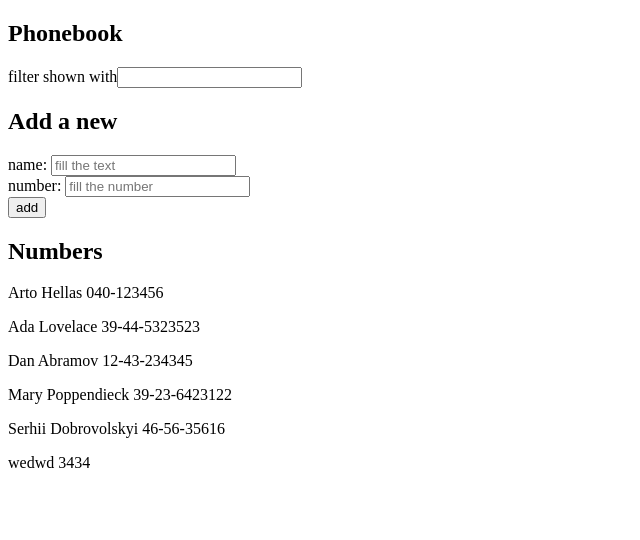
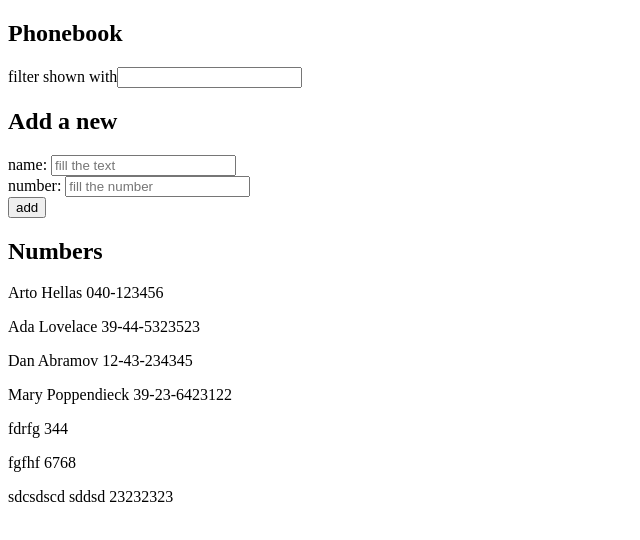
Before and after one commit to Serhii-Dobrovolskyi/Full-Stack-course-exercises, a React (Vite) app in the folder part2/thephonebook/: page / in a window 1280 px wide. Shown: the top 540 px of the page, without its empty margins (0-640 px from the left). Built offline with nearby package versions, Linux system fonts and the light colour scheme; data requests are answered from the project's data file.

Commit message:
added the task 2.12

```diff
--- a/part2/thephonebook/db.json
+++ b/part2/thephonebook/db.json
@@ -21,14 +21,19 @@
       "id": "4"
     },
     {
-      "name": "Serhii Dobrovolskyi",
-      "number": "46-56-35616",
-      "id": "5"
+      "id": 5,
+      "name": "fdrfg 344",
+      "number": ""
     },
     {
-      "id": 6,
-      "name": "wedwd",
-      "number": "3434"
+      "id": "ff7a",
+      "name": "fgfhf",
+      "number": "6768"
+    },
+    {
+      "id": "6eba",
+      "name": "sdcsdscd sddsd",
+      "number": "23232323"
     }
   ]
 }
--- a/part2/thephonebook/src/App.jsx
+++ b/part2/thephonebook/src/App.jsx
@@ -75,12 +75,12 @@ const App = () => {
       const newUser = {
         name: newName,
         number: newNumber,
-        id: persons.length + 1,
       };
-      axios.post("http://localhost:3001/persons", newUser).then(resp=>console.log(resp))
-      setPersons(persons.concat(newUser));
-      setNewName("");
-      setNewNumber("");
+      axios.post("http://localhost:3001/persons", newUser).then((response) => {
+        setPersons(persons.concat(response.data));
+        setNewName("");
+        setNewNumber("");
+      });
     }
   };
   const showPersons = !filterPersons
```
Also changed, not shown: 1 other file (tests, documents, lock files or other folders).
